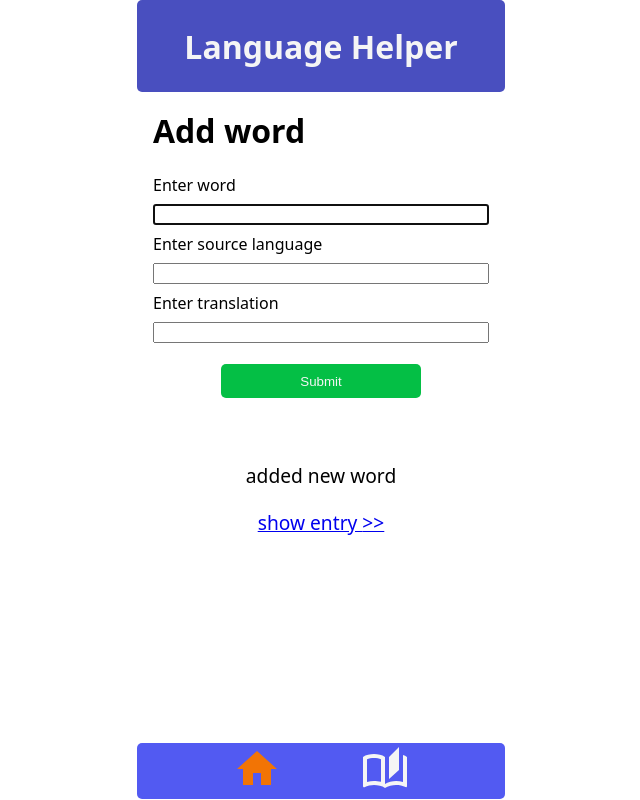
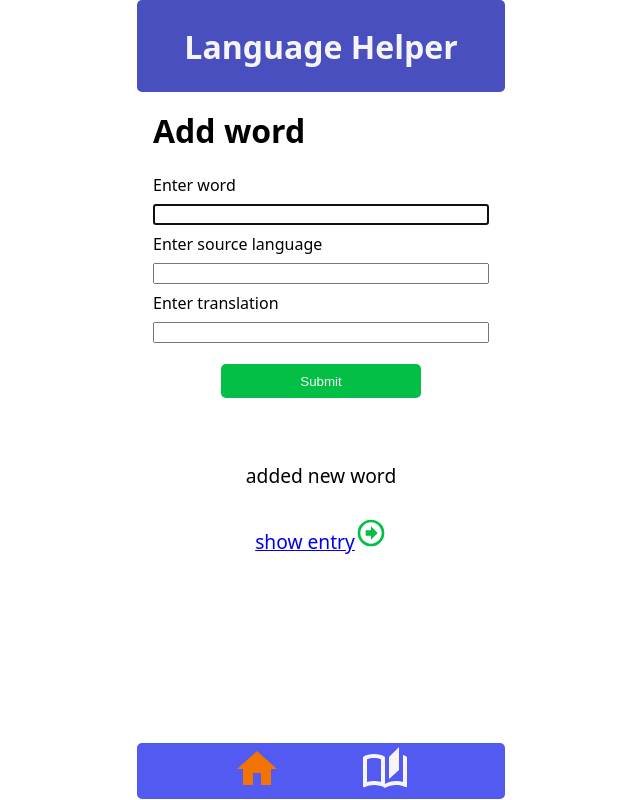
Before and after one commit to AstridOttmann/capstone-project, a Next.js app: page / in a window 1280 px wide. Both pictures are taken after typing "Sample", "Sample", "Sample" into the empty fields and a click on the button "Submit". Shown: the whole page, without its empty margins (319-959 px from the left). Built offline with nearby package versions, Linux system fonts and the light colour scheme.

Commit message:
made requested changes

```diff
--- a/components/Form/index.js
+++ b/components/Form/index.js
@@ -33,7 +33,7 @@ export default function Form({ onAddTranslations, onFirstInput }) {
           id="word"
           name="word"
           required
-          pattern="[a-zA-ZäöüÄÖÜ][a-zA-ZäöüÄÖÜ\s,.-!'/]*"
+          pattern="^[^\sa0-9].*$"
           maxLength="30"
           onChange={(event) => onFirstInput(event)}
         />
@@ -43,7 +43,7 @@ export default function Form({ onAddTranslations, onFirstInput }) {
           id="language"
           name="language"
           required
-          pattern="[a-zA-ZäöüÄÖÜ][a-zA-ZäöüÄÖÜ\s,.-/]*"
+          pattern="^[^\sa0-9].*$"
           maxLength="30"
         />
         <label htmlFor="translated">Enter translation</label>
@@ -52,7 +52,7 @@ export default function Form({ onAddTranslations, onFirstInput }) {
           id="translated"
           name="translated"
           required
-          pattern="[a-zA-ZäöüÄÖÜ][a-zA-ZäöüÄÖÜ\s,.-!'/]*"
+          pattern="^[^\sa0-9].*$"
           maxLength="30"
         />
         <StyledButton type="submit">Submit</StyledButton>
@@ -60,3 +60,5 @@ export default function Form({ onAddTranslations, onFirstInput }) {
     </>
   );
 }
+
+// pattern="[a-zA-ZäöüÄÖÜ][a-zA-ZäöüÄÖÜ\s,.-/]*"
--- a/components/Icons/SVGIcon.js
+++ b/components/Icons/SVGIcon.js
@@ -3,11 +3,11 @@ export const paths = {
     path: "M12 5.69L17 10.19V18H15V12H9V18H7V10.19L12 5.69M12 3L2 12H5V20H11V14H13V20H19V12H22",
     viewbox: "0 0 24 24",
   },
-  homefilled: {
+  homeActive: {
     path: "M10,20V14H14V20H19V12H22L12,3L2,12H5V20H10Z",
     viewbox: "0 0 24 24",
   },
-  wordsfilled: {
+  wordsActive: {
     path: "M19 2L14 6.5V17.5L19 13V2M6.5 5C4.55 5 2.45 5.4 1 6.5V21.16C1 21.41 1.25 21.66 1.5 21.66C1.6 21.66 1.65 21.59 1.75 21.59C3.1 20.94 5.05 20.5 6.5 20.5C8.45 20.5 10.55 20.9 12 22C13.35 21.15 15.8 20.5 17.5 20.5C19.15 20.5 20.85 20.81 22.25 21.56C22.35 21.61 22.4 21.59 22.5 21.59C22.75 21.59 23 21.34 23 21.09V6.5C22.4 6.05 21.75 5.75 21 5.5V19C19.9 18.65 18.7 18.5 17.5 18.5C15.8 18.5 13.35 19.15 12 20V6.5C10.55 5.4 8.45 5 6.5 5Z",
     viewbox: "0 0 24 24",
   },
@@ -19,11 +19,20 @@ export const paths = {
     path: "M9,3V4H4V6H5V19A2,2 0 0,0 7,21H17A2,2 0 0,0 19,19V6H20V4H15V3H9M9,8H11V17H9V8M13,8H15V17H13V8Z",
     viewbox: "0 0 24 24",
   },
+  arrow: {
+    path: "M17,12L12,17V14H8V10H12V7L17,12M2,12A10,10 0 0,1 12,2A10,10 0 0,1 22,12A10,10 0 0,1 12,22A10,10 0 0,1 2,12M4,12A8,8 0 0,0 12,20A8,8 0 0,0 20,12A8,8 0 0,0 12,4A8,8 0 0,0 4,12Z",
+    viewbox: "0 0 24 24",
+  },
 };
 
 export default function SVGIcon({ variant, width, color = "currentColor" }) {
   return (
-    <svg viewBox={paths[variant].viewbox} width={width} fill={color}>
+    <svg
+      viewBox={paths[variant].viewbox}
+      width={width}
+      fill={color}
+      aria-label={variant}
+    >
       <title>{variant}</title>
       <path d={paths[variant].path} />
     </svg>
--- a/components/MainNavigation/index.js
+++ b/components/MainNavigation/index.js
@@ -12,16 +12,36 @@ const MainNavigation = () => {
       <StyledNav variant="main">
         <Link href="/">
           {currentRoute === "/" ? (
-            <SVGIcon variant="homefilled" width="3rem" color="#F27405" />
+            <SVGIcon
+              variant="homeActive"
+              width="3rem"
+              color="#F27405"
+              aria-label="variant"
+            />
           ) : (
-            <SVGIcon variant="home" width="3rem" color="whitesmoke" />
+            <SVGIcon
+              variant="home"
+              width="3rem"
+              color="whitesmoke"
+              aria-label="variant"
+            />
           )}
         </Link>
         <Link href="/words">
           {currentRoute === "/words" ? (
-            <SVGIcon variant="wordsfilled" width="3rem" color="#F27405" />
+            <SVGIcon
+              variant="wordsActive"
+              width="3rem"
+              color="#F27405"
+              aria-label="variant"
+            />
           ) : (
-            <SVGIcon variant="words" width="3rem" color="whitesmoke" />
+            <SVGIcon
+              variant="words"
+              width="3rem"
+              color="whitesmoke"
+              aria-label="variant"
+            />
           )}
         </Link>
       </StyledNav>
--- a/pages/index.js
+++ b/pages/index.js
@@ -5,6 +5,7 @@ import globalTranslations from "@/public/store";
 import { atom, useAtom } from "jotai";
 import styled from "styled-components";
 import Link from "next/link";
+import SVGIcon from "@/components/Icons/SVGIcon";
 
 export default function HomePage() {
   const [translationList, setTranslationList] = useAtom(globalTranslations);
@@ -59,7 +60,15 @@ export default function HomePage() {
           {isFound === false && (
             <>
               <p>added new word</p>
-              <Link href="/words">show entry {`>>`}</Link>
+              <Link href="/words">
+                show entry
+                <SVGIcon
+                  variant="arrow"
+                  width="2rem"
+                  color="#04BF45"
+                  aria-label="variant"
+                />
+              </Link>
             </>
           )}
         </StyledSection>
@@ -69,7 +78,10 @@ export default function HomePage() {
 }
 
 const StyledSection = styled.section`
+  display: flex;
+  flex-direction: column;
+  gap: 0.5rem;
   text-align: center;
   padding: 2rem;
-  font-size: 1.2em;
+  font-size: 1.2rem;
 `;
--- a/public/store.js
+++ b/public/store.js
@@ -47,8 +47,3 @@ const sortedList = initialTranslations.slice().sort((a, b) => {
 
 const globalTranslations = atom(sortedList);
 export default globalTranslations;
-
-const allLanguages = initialTranslations.map(
-  (translation) => translation.language
-);
-export const languageAtom = atom(allLanguages);
```
Also changed, not shown: pages/words/index.js (+8 -6 lines).
